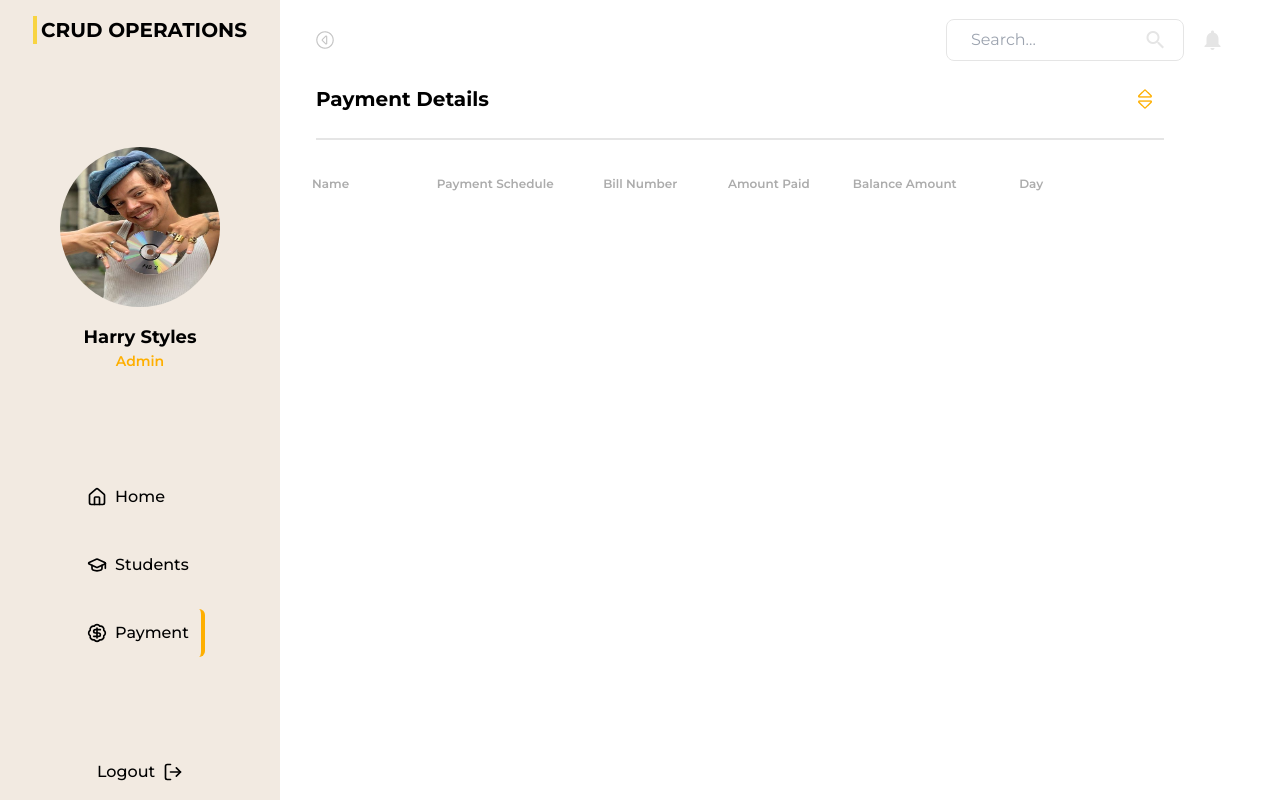
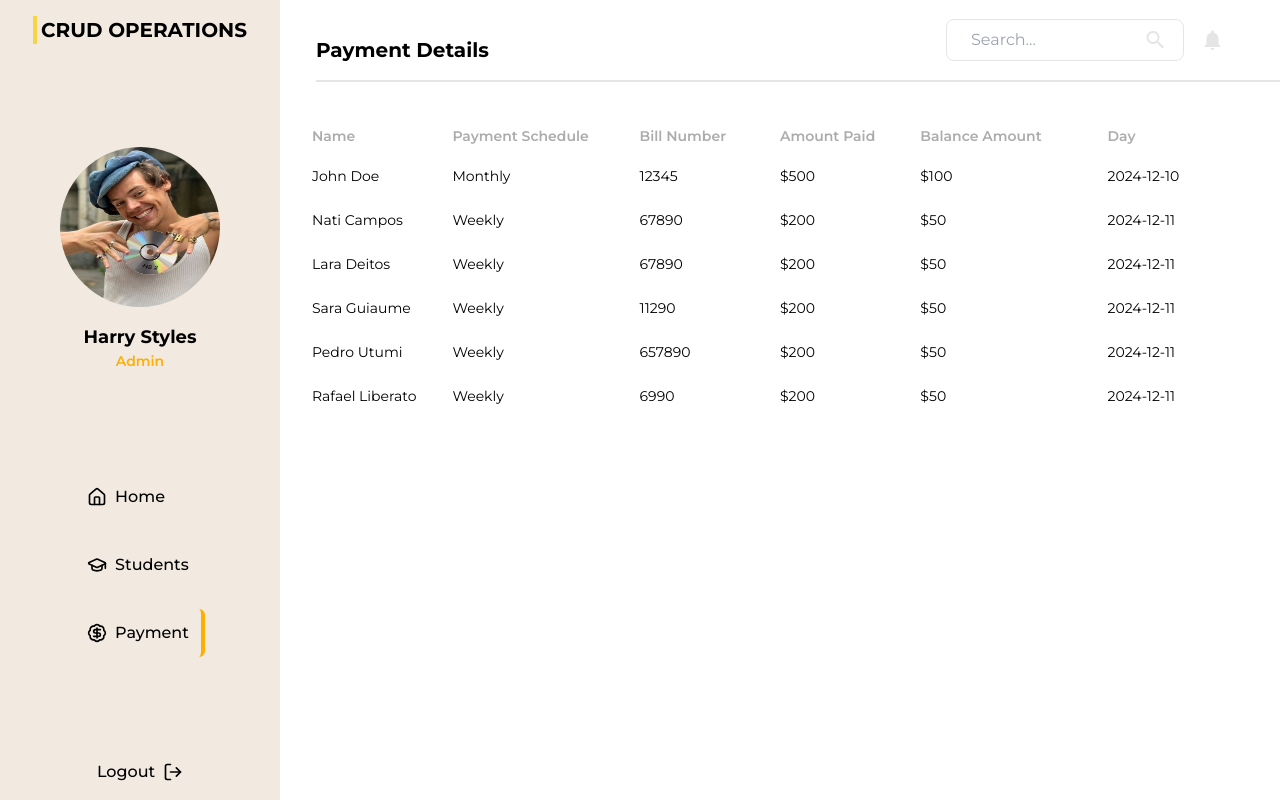
Before and after one commit to nataliacampossoares/CRUD-frontend-REACT, a React (Vite) app: page /payment in a window 1280 px wide. Built offline with nearby package versions, Linux system fonts and the light colour scheme; a web font is replaced by a local one.

Commit message:
payment atualizações

```diff
--- a/src/components/ModalForm2.jsx
+++ /dev/null
@@ -1,119 +0,0 @@
-import { X } from "lucide-react";
-import { useState } from "react";
-
-
-export default function ModalPaymentForm({ closeModal }) {
-  const [name, setName] = useState("");
-  const [paymentSchedule, setPaymentSchedule] = useState("");
-  const [billNumber, setBillNumber] = useState("");
-  const [amountPaid, setAmountPaid] = useState("");
-  const [balanceAmount, setBalanceAmount] = useState("");
-  const [day, setDay] = useState("");
-  const [error, setError] = useState("");
-
-
-  const handleNameChange = (event) => setName(event.target.value);
-  const handlePaymentScheduleChange = (event) => setPaymentSchedule(event.target.value);
-  const handleBillNumberChange = (event) => setBillNumber(event.target.value);
-  const handleAmountPaidChange = (event) => setAmountPaid(event.target.value);
-  const handleBalanceAmountChange = (event) => setBalanceAmount(event.target.value);
-  const handleDayChange = (event) => setDay(event.target.value);
-
-
-  const handleSubmit = async () => {
-    const paymentData = {
-      name,
-      paymentSchedule,
-      billNumber,
-      amountPaid,
-      balanceAmount,
-      day,
-    };
-
-    try {
-
-      const response = await fetch(
-        "https://crud-backend-react.onrender.com/usuarios",
-        {
-          method: "POST",
-          headers: {
-            "Content-Type": "application/json",
-          },
-          body: JSON.stringify(paymentData),
-        }
-      );
-
-      if (!response.ok) {
-        throw new Error("Error while adding payment.");
-      }
-
-
-      setName("");
-      setPaymentSchedule("");
-      setBillNumber("");
-      setAmountPaid("");
-      setBalanceAmount("");
-      setDay("");
-    } catch (error) {
-      setError(error.message);
-    }
-  };
-
-  return (
-    <div className="fixed inset-0 bg-black bg-opacity-50 flex items-center justify-center z-50">
-      <div className="bg-darkYellow border-2 border-solid border-darkYellow flex flex-col justify-center items-center gap-4 p-8 rounded-md w-[400px] h-[500px]">
-        <div className="flex items-baseline h-10 gap-2">
-          <p className="font-bold text-white text-xl">Payment Details</p>
-          <button onClick={closeModal}>
-            <X color="white" strokeWidth={3} />
-          </button>
-        </div>
-
-        <div className="flex flex-col gap-3 w-full">
-          <input
-            type="text"
-            placeholder="Name"
-            className="border border-lightGray rounded-md text-sm p-3"
-            value={name}
-            onChange={handleNameChange}
-          />
-          <input
-            type="text"
-            placeholder="Payment Schedule"
-            className="border border-lightGray rounded-md text-sm p-3"
-            value={paymentSchedule}
-            onChange={handlePaymentScheduleChange}
-          />
-          <input
-            type="text"
-            placeholder="Bill Number"
-            className="border border-lightGray rounded-md text-sm p-3"
-            value={billNumber}
-            onChange={handleBillNumberChange}
-          />
-          <input
-            type="number"
-            placeholder="Amount Paid"
-            className="border border-lightGray rounded-md text-sm p-3"
-            value={amountPaid}
-            onChange={handleAmountPaidChange}
-          />
-          <input
-            type="number"
-            placeholder="Balance Amount"
-            className="border border-lightGray rounded-md text-sm p-3"
-            value={balanceAmount}
-            onChange={handleBalanceAmountChange}
-          />
-          <input
-            type="date"
-            placeholder="Day"
-            className="border border-lightGray rounded-md text-sm p-3"
-            value={day}
-            onChange={handleDayChange}
-          />
-        </div>
-      </div>
-    </div>
-  );
-}
--- a/src/components/SearchBar.jsx
+++ b/src/components/SearchBar.jsx
@@ -7,7 +7,6 @@ export default function SearchBar() {
     <div className="absolute top-0 right-0 flex justify-between items-center p-4 w-full h-10 z-10 m-5">
 
       <div className="flex items-center ml-80">
-        <img src={Circle} alt="" />
 
       </div>
 
--- a/src/pages/Payment.jsx
+++ b/src/pages/Payment.jsx
@@ -1,48 +1,95 @@
-import { useState } from "react";
 import Sidebar from "../components/Sidebar";
 import SearchBar from "../components/SearchBar";
-import ModalPaymentForm from "../components/ModalForm2";
-import SortIcon from "../assets/sort 1.png";
 
 export default function Payment() {
-  const [isModalOpen, setIsModalOpen] = useState(false);
-
-  const openModal = () => setIsModalOpen(true);
-  const closeModal = () => setIsModalOpen(false);
+  const payments = [
+    {
+      name: "John Doe",
+      paymentSchedule: "Monthly",
+      billNumber: "12345",
+      amountPaid: "$500",
+      balanceAmount: "$100",
+      day: "2024-12-10",
+    },
+    {
+      name: "Nati Campos",
+      paymentSchedule: "Weekly",
+      billNumber: "67890",
+      amountPaid: "$200",
+      balanceAmount: "$50",
+      day: "2024-12-11",
+    },
+    {
+      name: "Lara Deitos",
+      paymentSchedule: "Weekly",
+      billNumber: "67890",
+      amountPaid: "$200",
+      balanceAmount: "$50",
+      day: "2024-12-11",
+    },
+    {
+      name: "Sara Guiaume",
+      paymentSchedule: "Weekly",
+      billNumber: "11290",
+      amountPaid: "$200",
+      balanceAmount: "$50",
+      day: "2024-12-11",
+    },
+    {
+      name: "Pedro Utumi",
+      paymentSchedule: "Weekly",
+      billNumber: "657890",
+      amountPaid: "$200",
+      balanceAmount: "$50",
+      day: "2024-12-11",
+    },
+    {
+      name: "Rafael Liberato",
+      paymentSchedule: "Weekly",
+      billNumber: "6990",
+      amountPaid: "$200",
+      balanceAmount: "$50",
+      day: "2024-12-11",
+    },
+  ];
 
   return (
     <div className="flex">
       <Sidebar />
       <SearchBar />
 
-      <div className="ml-[280px] flex items-start p-4 gap-4 w-full relative m-10">
-        <div className="flex flex-col w-full pr-20">
-          <div className="flex justify-between items-center m-5 w-full h-fit pb-4 border-solid border-b-2 border-whiteGray">
-            <p className="font-bold text-xl">Payment Details</p>
-            <button
-              onClick={openModal}
-              className=" p-3 rounded-lg"
-            >
-              <img
-                src={SortIcon}
-                alt="Add Payment"
-              />
-            </button>
+      <div className="ml-[280px] flex flex-col p-4 gap-4 w-full relative">
+        <div className="flex justify-between items-center m-5 w-full h-fit pb-4 border-solid border-b-2 border-whiteGray">
+          <p className="font-bold text-xl">Payment Details</p>
+        </div>
+
+        <div className="flex flex-col w-full">
+          <div className="flex justify-between py-2 text-lightGray2 font-semibold text-sm bg-lightGray1 px-4 rounded-t-lg">
+            <span className="w-[15%]">Name</span>
+            <span className="w-[20%]">Payment Schedule</span>
+            <span className="w-[15%]">Bill Number</span>
+            <span className="w-[15%]">Amount Paid</span>
+            <span className="w-[20%]">Balance Amount</span>
+            <span className="w-[15%]">Day</span>
           </div>
 
-          <div className="flex justify-between m-2 w-full h-fit p-2">
-            <p className="text-lightGray2 font-semibold text-xs w-[15%]">Name</p>
-            <p className="text-lightGray2 font-semibold text-xs w-[20%]">Payment Schedule</p>
-            <p className="text-lightGray2 font-semibold text-xs w-[15%]">Bill Number</p>
-            <p className="text-lightGray2 font-semibold text-xs w-[15%]">Amount Paid</p>
-            <p className="text-lightGray2 font-semibold text-xs w-[20%]">Balance Amount</p>
-            <p className="text-lightGray2 font-semibold text-xs w-[15%]">Day</p>
+          <div className="flex flex-col bg-white w-full">
+            {payments.map((payment, index) => (
+              <div
+                key={index}
+                className="flex justify-between py-3 text-sm text-darkGray2 px-4 hover:bg-lightGray1"
+              >
+                <span className="w-[15%]">{payment.name}</span>
+                <span className="w-[20%]">{payment.paymentSchedule}</span>
+                <span className="w-[15%]">{payment.billNumber}</span>
+                <span className="w-[15%]">{payment.amountPaid}</span>
+                <span className="w-[20%]">{payment.balanceAmount}</span>
+                <span className="w-[15%]">{payment.day}</span>
+              </div>
+            ))}
           </div>
         </div>
       </div>
-
-
-      {isModalOpen && <ModalPaymentForm closeModal={closeModal} />}
     </div>
   );
 }
```
Also changed, not shown: src/assets/sort 1.png (deleted).
